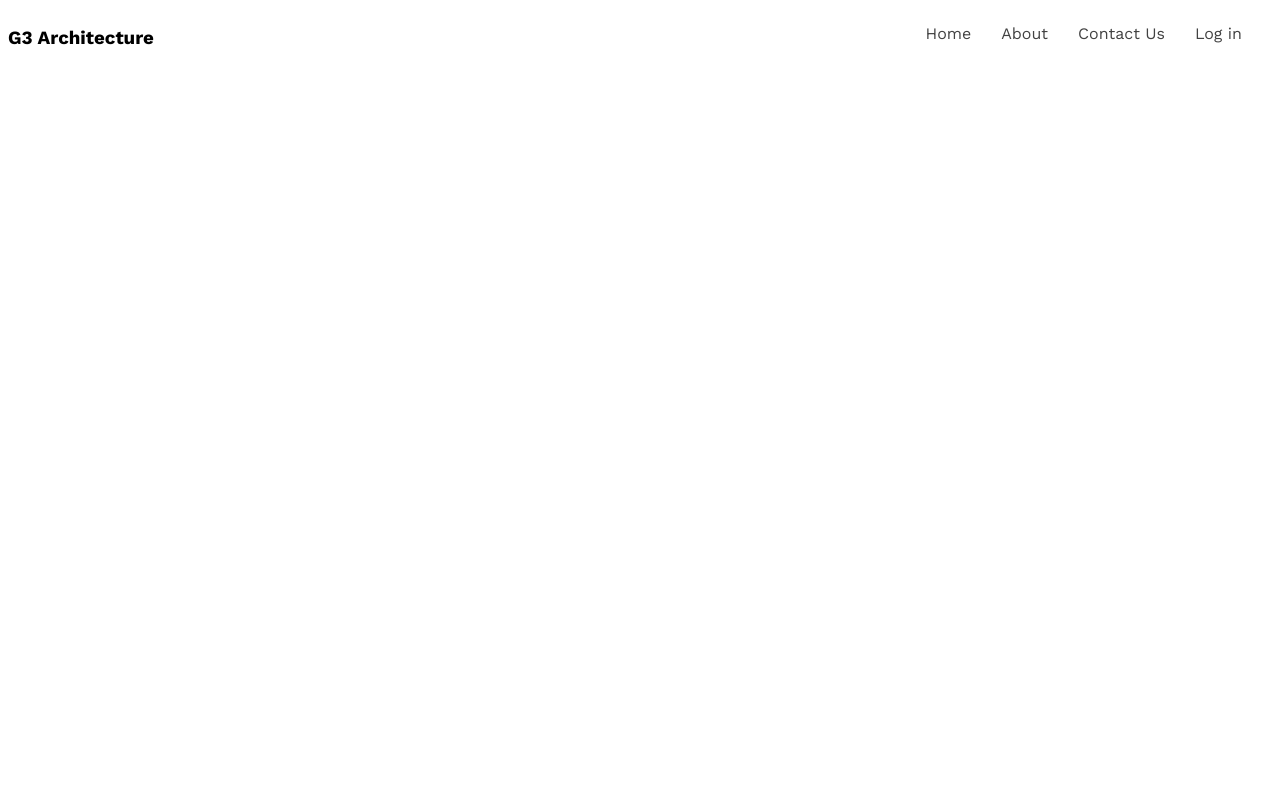
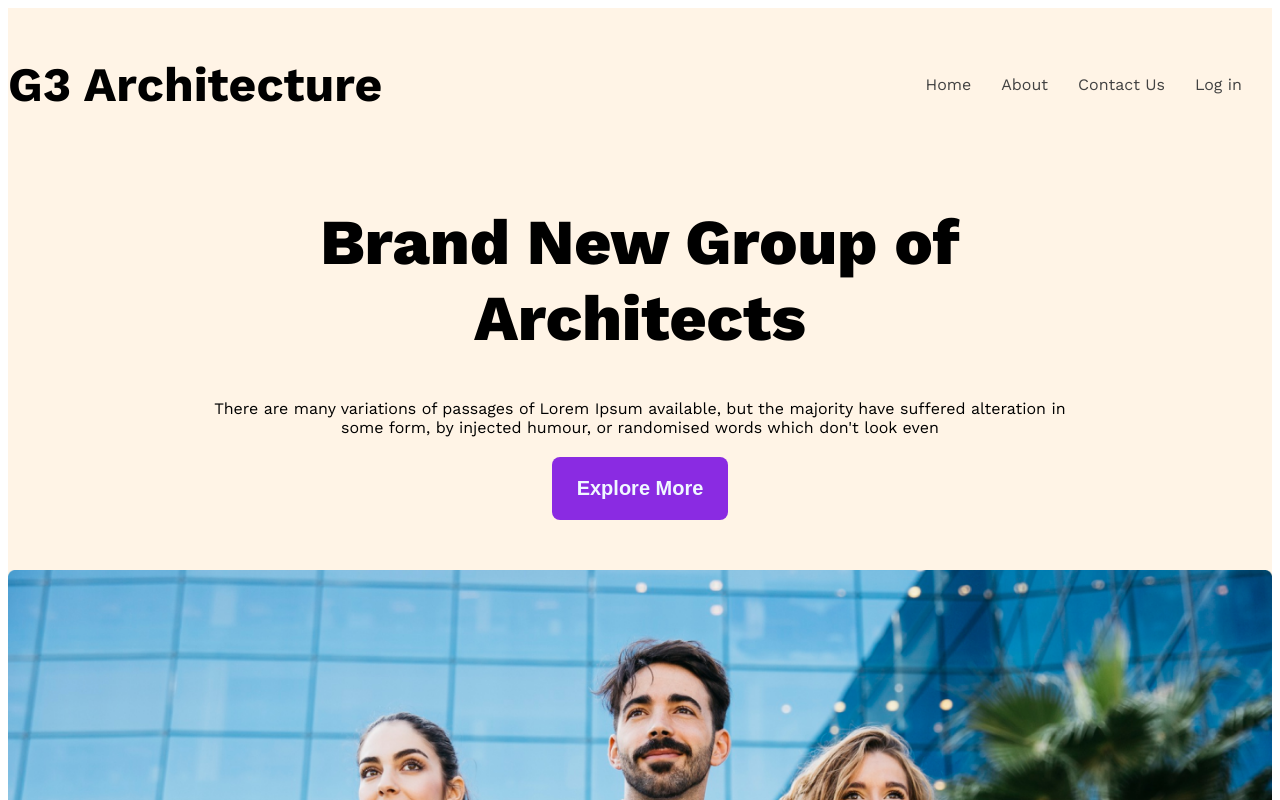
Before and after one commit to Riyan-khalashi/g3-architects-project, a plain HTML site: page riyan.html in a window 1280 px wide. Shown: the top 800 px of the page. Drawn offline with nearby package versions, Linux system fonts and the light colour scheme.

Commit message:
this is my third commit

```diff
--- a/riyan.html
+++ b/riyan.html
@@ -9,10 +9,10 @@
 </head>
 
 <body class="work-sans-font">
-    <header>
+    <header class="bg-color">
         <nav class="navbar display-flex">
             <h3 class="brand">G3 Architecture</h3>
-            <ul class="nav links display-flex">
+            <ul class="nav-links display-flex">
                 <li class="nav-item"><a href="" class="nav-link gray-one">Home</a></li>
                 <li class="nav-item"><a href="" class="nav-link gray-one">About</a></li>
                 <li class="nav-item"><a href="" class="nav-link gray-one">Contact Us</a></li>
@@ -20,6 +20,21 @@
             </ul>
 
         </nav>
+        <div class="banner">
+            <div class="banner-content">
+                <h1 class="banner-title">Brand New
+                    Group of Architects
+                </h1>
+                <p class="banner-description">There are many variations of passages of Lorem Ipsum available, but the
+                    majority have
+                    suffered alteration in some form, by injected humour, or randomised words which don't look even</p>
+                <button class="btn-primary">Explore More</button>
+            </div>
+
+            <img class="banner-image" src="images/banner.png" alt="">
+
+
+        </div>
 
     </header>
     <main>
--- a/style/flex.css
+++ b/style/flex.css
@@ -10,8 +10,17 @@
 
 .display-flex{
   display: flex;
+  align-items: center;
 }
-
+.btn-primary{
+  background-color: blueviolet;
+  color: aliceblue;
+  padding: 20px 25px;
+  font-size: 1.25rem;
+  font-weight: bold;
+  border-radius: 8px;
+  border: none;
+}
 /* heaser related style   */
 
 
@@ -39,3 +48,42 @@
 .gray-2{
   color: rgba(114, 114, 114, 1);
 }
+.bg-color{
+  background-color: rgba(255, 144, 14, 0.1);
+}
+.navbar , .banner{
+  max-width: 1440px;
+  margin: 0 auto;
+
+}
+.brand{
+  font-weight: 700;
+  font-size: 3rem;
+}
+.banner-content{
+  max-width:861px;
+  margin: 0 auto;
+  text-align: center;
+  margin-bottom: 50px;
+}
+.banner-title{
+  font-weight: 800;
+  font-size: 4rem;
+
+
+}
+.banner-image{
+  width: 100%;
+  margin-bottom: 10px;
+}
+.banner-description{
+  margin-bottom: 20px;
+}
+/* responsive media query */
+
+   @media screen and (max-width:576px) {
+    .nav-links, .navbar{
+      flex-direction: column;
+    }
+
+   }
```
